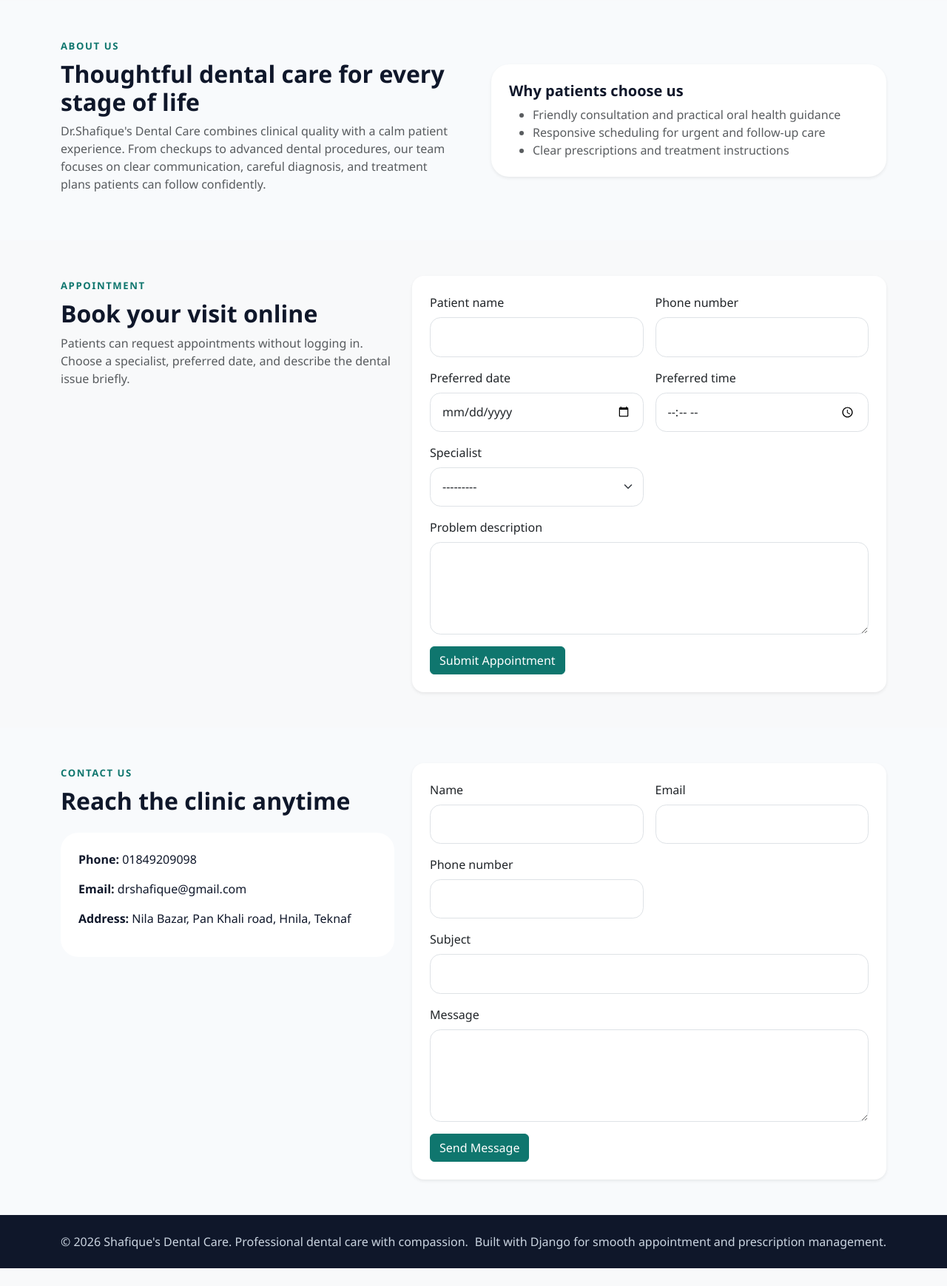
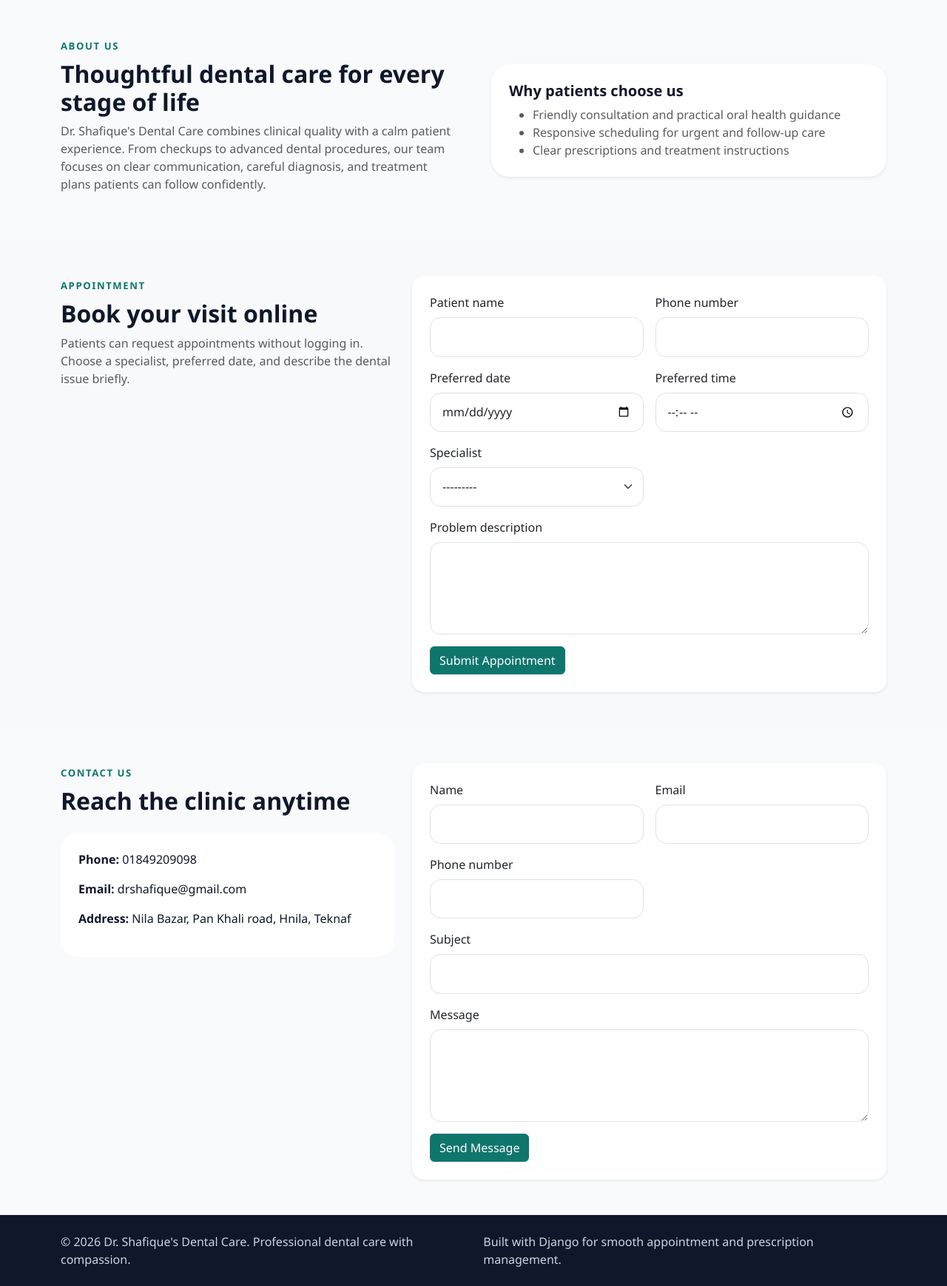
Before and after one commit to Mohammadridwan241/Dental-Management-System, a Django app: page / in a window 1280 px wide. Shown: the part 1361-3100 px from the top of the page at 74% size. Before the commit the page ends 3076 px from the top, so only its background shows below. Run offline with Django 5.2, Linux system fonts and the light colour scheme; data comes from the database, SQL or seed files in the repository; data that the repository does not hold is empty.

Commit message:
bug fixed

```diff
--- a/clinic/context_processors.py
+++ b/clinic/context_processors.py
@@ -6,7 +6,7 @@ def site_context(request):
     primary_doctor = DoctorProfile.objects.select_related("user").first()
     specialists = get_public_specialists_queryset()[:6]
     return {
-        "site_name": "Shafique's Dental Care",
+        "site_name": "Dr. Shafique's Dental Care",
         "primary_doctor": primary_doctor,
         "home_specialists": specialists,
     }
--- a/templates/base.html
+++ b/templates/base.html
@@ -4,7 +4,7 @@
 <head>
     <meta charset="UTF-8">
     <meta name="viewport" content="width=device-width, initial-scale=1.0">
-    <title>{% block title %}{{ site_name }}{% endblock %}</title>
+    <title>{% block title %}Dr. Shafique's Dental Care{% endblock %}</title>
     <link href="https://cdn.jsdelivr.net/npm/bootstrap@5.3.3/dist/css/bootstrap.min.css" rel="stylesheet">
     <link rel="stylesheet" href="{% static 'css/styles.css' %}">
     {% block extra_css %}{% endblock %}
@@ -14,7 +14,7 @@
         <div class="container">
             <a class="navbar-brand fw-bold d-flex align-items-center gap-2" href="{% url 'home' %}">
                 <span class="logo-mark">SD</span>
-                <span>{{ site_name }}</span>
+                <span>Dr. Shafique's Dental Care</span>
             </a>
             <button class="navbar-toggler" type="button" data-bs-toggle="collapse" data-bs-target="#mainNav">
                 <span class="navbar-toggler-icon"></span>
@@ -57,7 +57,7 @@
 
     <footer class="site-footer py-4">
         <div class="container d-flex flex-column flex-md-row justify-content-between gap-2">
-            <p class="mb-0">&copy; 2026 {{ site_name }}. Professional dental care with compassion.</p>
+            <p class="mb-0">&copy; 2026 Dr. Shafique's Dental Care. Professional dental care with compassion.</p>
             <p class="mb-0">Built with Django for smooth appointment and prescription management.</p>
         </div>
     </footer>
--- a/templates/clinic/home.html
+++ b/templates/clinic/home.html
@@ -1,12 +1,12 @@
 {% extends "base.html" %}
-{% block title %}{{ site_name }}{% endblock %}
+{% block title %}Dr. Shafique's Dental Care{% endblock %}
 {% block content %}
 <section class="hero-section">
     <div class="container py-5">
         <div class="row align-items-center g-5">
             <div class="col-lg-6">
                 <span class="eyebrow">Healthy smiles begin here</span>
-                <h1 class="display-4 fw-bold mt-3">Dr.Shafique's Dental Care</h1>
+                <h1 class="display-4 fw-bold mt-3">Dr. Shafique's Dental Care</h1>
                 <p class="lead text-muted">Modern dental care with streamlined appointments, specialist support, and prescription-ready workflows for every patient visit.</p>
                 <div class="d-flex gap-3 flex-wrap mt-4">
                     <a class="btn btn-clinic btn-lg" href="#appointment">Book Appointment</a>
@@ -108,7 +108,7 @@
             <div class="col-lg-6">
                 <span class="eyebrow">About Us</span>
                 <h2 class="fw-bold mt-2">Thoughtful dental care for every stage of life</h2>
-                <p class="text-muted">Dr.Shafique's Dental Care combines clinical quality with a calm patient experience. From checkups to advanced dental procedures, our team focuses on clear communication, careful diagnosis, and treatment plans patients can follow confidently.</p>
+                <p class="text-muted">Dr. Shafique's Dental Care combines clinical quality with a calm patient experience. From checkups to advanced dental procedures, our team focuses on clear communication, careful diagnosis, and treatment plans patients can follow confidently.</p>
             </div>
             <div class="col-lg-6">
                 <div class="about-panel shadow-sm">
```
